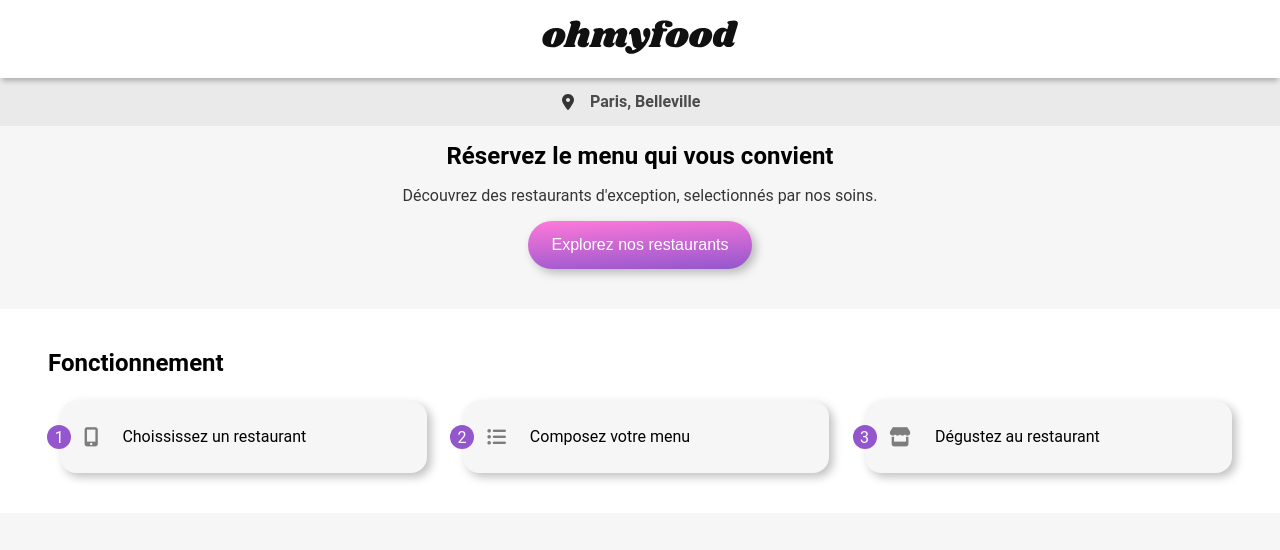
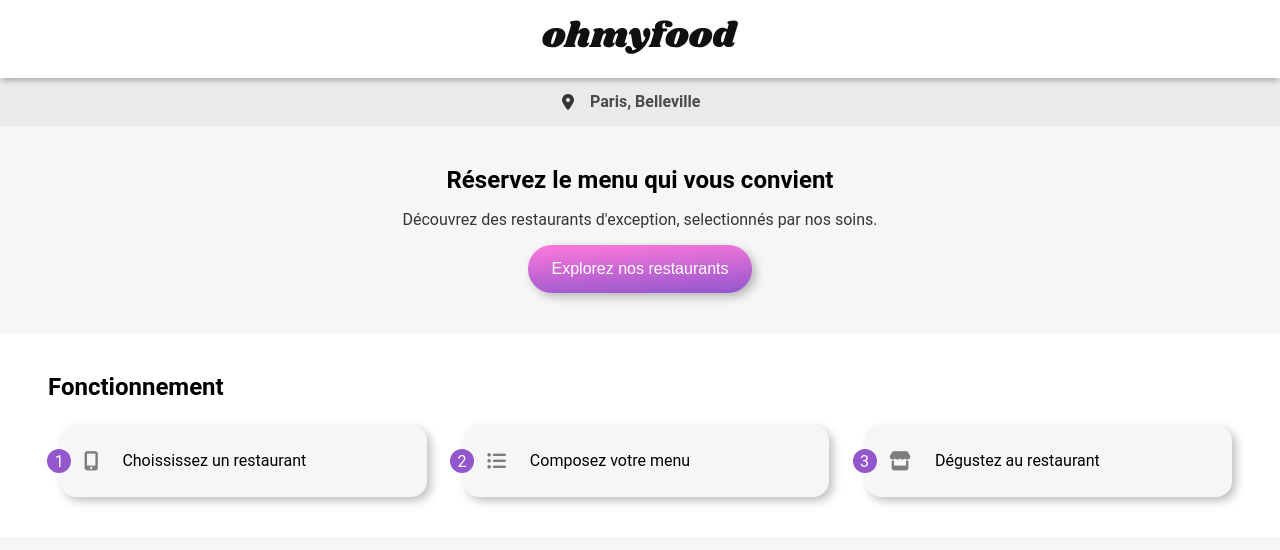
Before and after one commit to audrey-garlopeau/Projet3-Openclassrooms, a website: page index.html in a window 1280 px wide. Shown: the top 550 px of the page. Drawn offline with Linux system fonts and the light colour scheme; a web font is replaced by a local one.

Commit message:
Modify padding hero section

```diff
--- a/scss/layout/_hero.scss
+++ b/scss/layout/_hero.scss
@@ -31,10 +31,8 @@
         }
     }
 
-
     &__title {
-        margin: 0 2rem;
-        padding: 0 1.5rem;
+        padding: 1.5rem 1.5rem 0 1.5rem;
     }
 
     &__subtitle {
```
Also changed, not shown: style.css.
